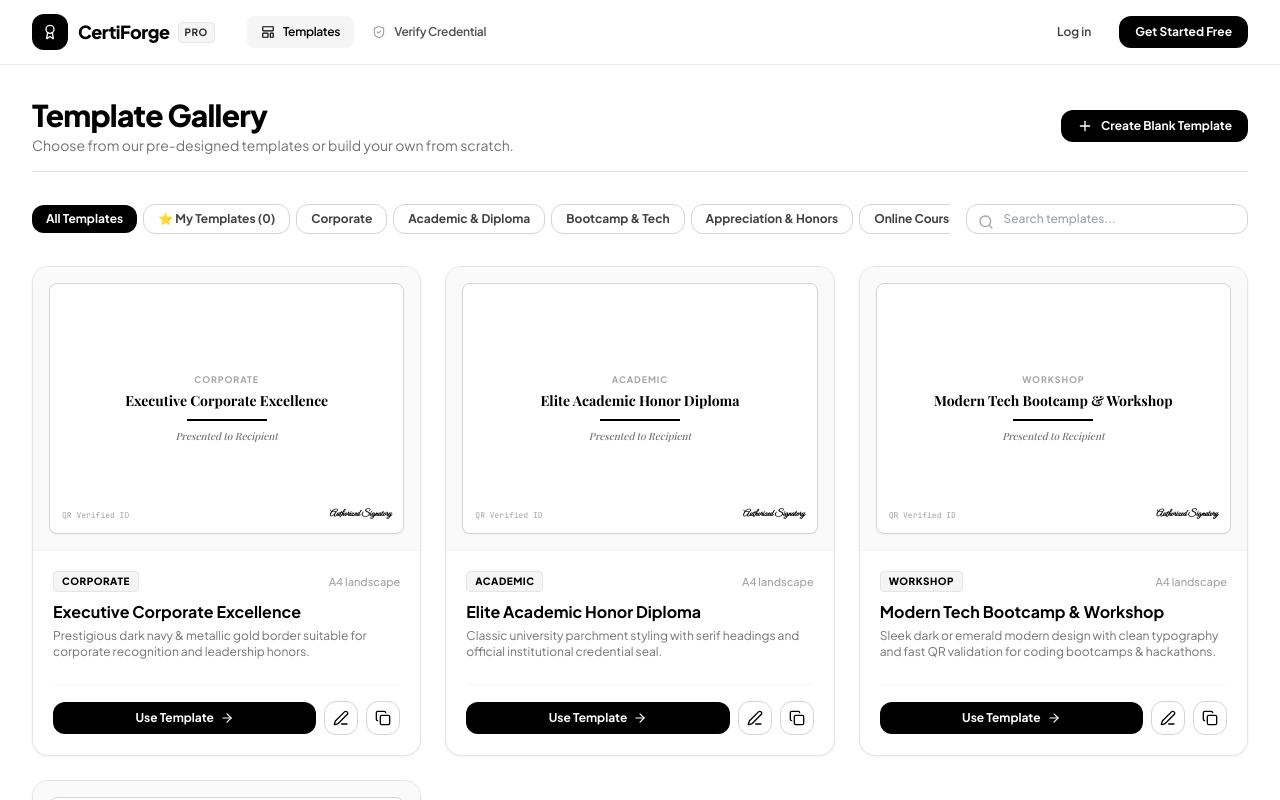
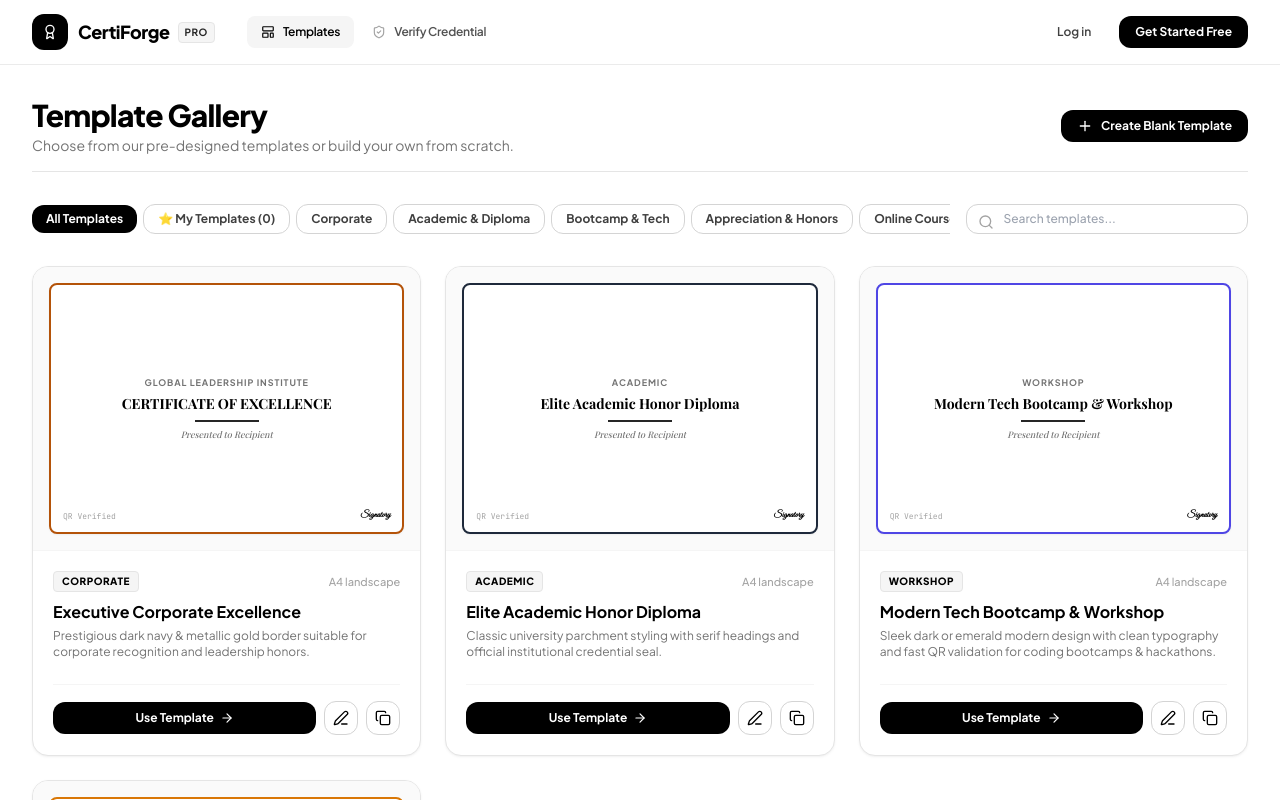
Before and after one commit to student-smi/YAARI_certificate, a React (Vite) app: page / in a window 1280 px wide. Both pictures are taken after a click on the button "See How It Works". Shown: the top 800 px of the page. Built offline with nearby package versions, Linux system fonts and the light colour scheme; a web font is replaced by a local one.

Commit message:
feat: make gallery thumbnail preview reflect live certificate elements and branding

```diff
--- a/src/components/Templates/TemplateLibrary.tsx
+++ b/src/components/Templates/TemplateLibrary.tsx
@@ -107,29 +107,39 @@ export const TemplateLibrary: React.FC<TemplateLibraryProps> = ({
 
       {/* Templates Grid */}
       <div className="grid grid-cols-1 md:grid-cols-2 lg:grid-cols-3 gap-6">
-        {filteredTemplates.map((template) => (
+        {filteredTemplates.map((template) => {
+          const orgEl = template.elements.find(e => e.id === 'el-org-name' || e.fieldKey === 'org_name');
+          const titleEl = template.elements.find(e => e.id === 'el-title');
+          const displayOrg = orgEl?.content || template.category;
+          const displayTitle = titleEl?.content || template.name;
+          const borderColor = template.backgroundStyle?.borderColor || '#000000';
+
+          return (
           <div
             key={template.id}
             className="bg-white rounded-2xl border border-neutral-200 shadow-card hover:border-black transition-all overflow-hidden flex flex-col justify-between group"
           >
             {/* Visual Preview Thumbnail Box */}
             <div className="p-4 bg-neutral-50 border-b border-neutral-100 flex items-center justify-center">
-              <div className="w-full aspect-[1.414/1] rounded-lg border border-neutral-300 bg-white p-6 shadow-sm flex flex-col items-center justify-center text-center relative overflow-hidden group-hover:scale-[1.01] transition-transform duration-200">
-                <p className="text-[9px] font-bold tracking-widest text-neutral-400 uppercase">
-                  {template.category}
+              <div
+                className="w-full aspect-[1.414/1] rounded-lg border-2 bg-white p-5 shadow-sm flex flex-col items-center justify-center text-center relative overflow-hidden group-hover:scale-[1.01] transition-transform duration-200"
+                style={{ borderColor: borderColor }}
+              >
+                <p className="text-[9px] font-bold tracking-widest text-neutral-500 uppercase line-clamp-1 px-2">
+                  {displayOrg}
                 </p>
-                <h4 className="font-serif font-bold text-sm text-black mt-1 line-clamp-1">
-                  {template.name}
+                <h4 className="font-serif font-bold text-xs sm:text-sm text-black mt-1 line-clamp-1">
+                  {displayTitle}
                 </h4>
-                <div className="w-20 h-0.5 bg-black my-2" />
-                <p className="text-[10px] text-neutral-500 font-serif italic">
+                <div className="w-16 h-0.5 bg-neutral-800 my-1.5" />
+                <p className="text-[9px] text-neutral-500 font-serif italic">
                   Presented to Recipient
                 </p>
-                <div className="absolute bottom-3 left-3 text-[8px] text-neutral-400 font-mono">
-                  QR Verified ID
+                <div className="absolute bottom-2.5 left-3 text-[8px] text-neutral-400 font-mono">
+                  QR Verified
                 </div>
-                <div className="absolute bottom-3 right-3 text-[9px] font-signature text-black font-bold">
-                  Authorized Signatory
+                <div className="absolute bottom-2.5 right-3 text-[9px] font-signature text-black font-bold">
+                  Signatory
                 </div>
               </div>
             </div>
@@ -200,7 +210,8 @@ export const TemplateLibrary: React.FC<TemplateLibraryProps> = ({
               </div>
             </div>
           </div>
-        ))}
+        );
+      })}
 
         {filteredTemplates.length === 0 && (
           <div className="col-span-full py-16 text-center bg-neutral-50 rounded-3xl border border-dashed border-neutral-300">
```
